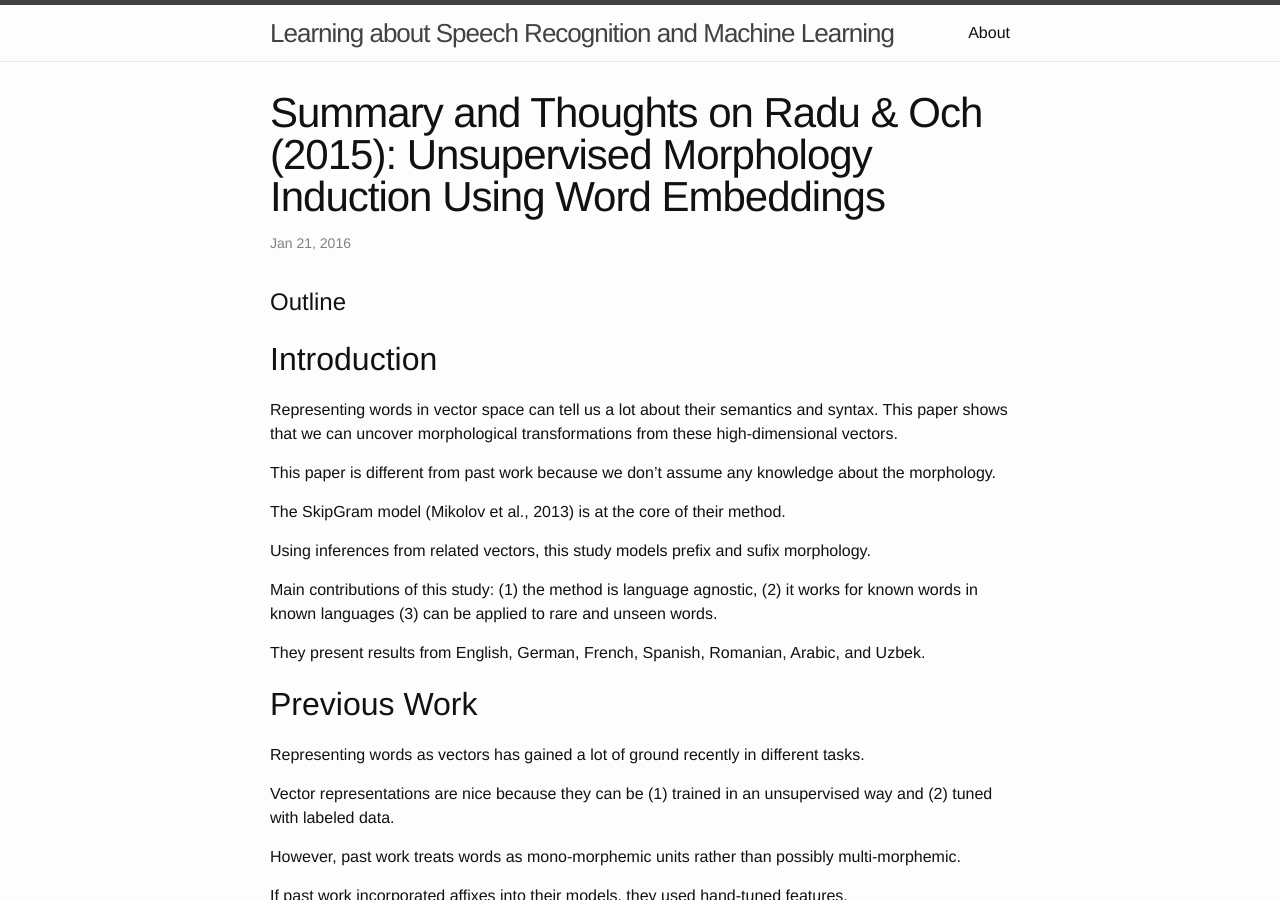
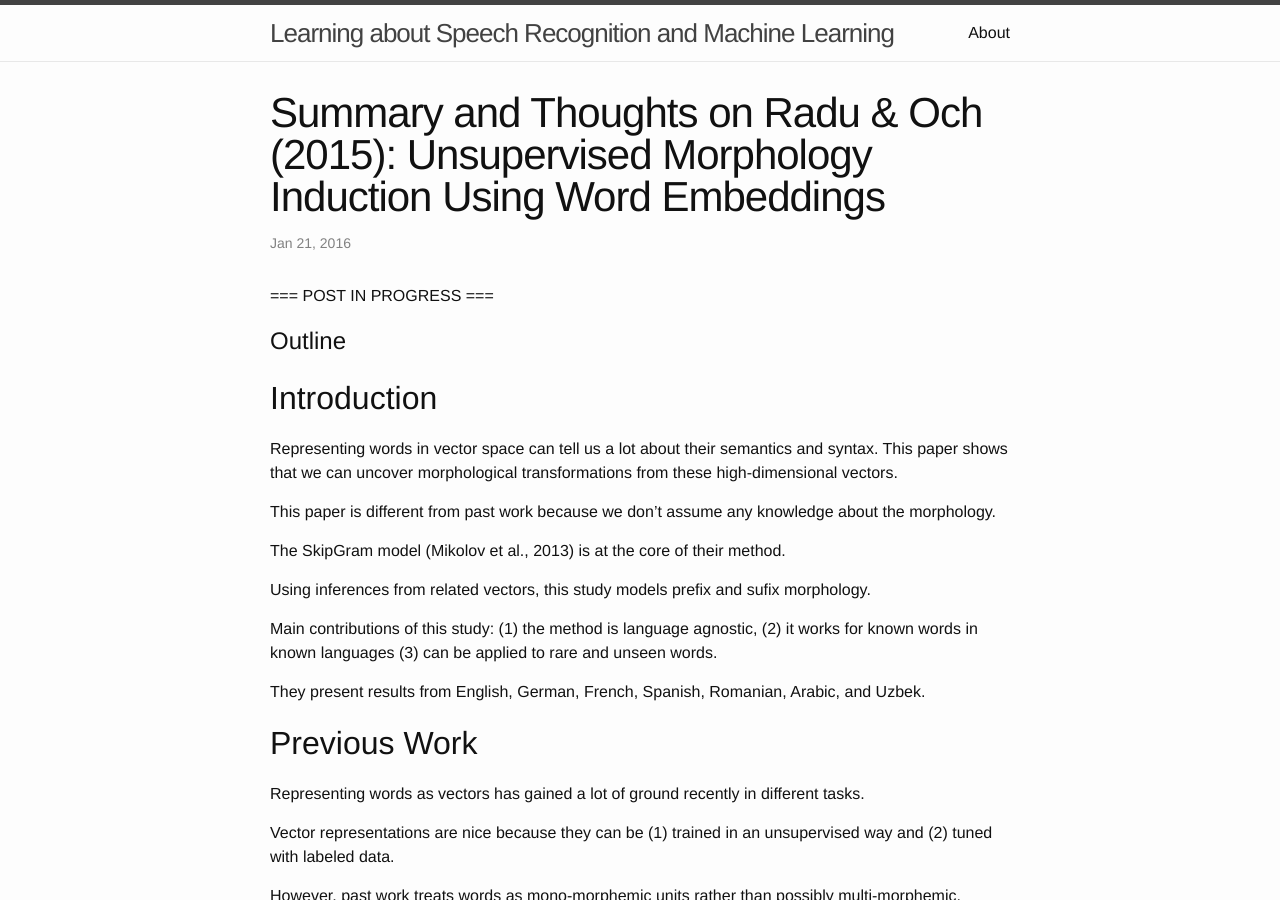
Before and after one commit to JRMeyer/jrmeyer.github.io, a Jekyll site: the page built from _posts/2016-01-20-Review-of-Soricut-and-Och-2015.markdown, in a window 1280 px wide and 900 px high. Built offline with Jekyll 4.4.1, drawn with Linux system fonts in a browser that asks for light colours; Markdown is read by kramdown in place of the engine named in the settings; comment, search, counter and statistics services are not loaded.

Commit message:
added in progress

```diff
--- a/_posts/2016-01-20-Review-of-Soricut-and-Och-2015.markdown
+++ b/_posts/2016-01-20-Review-of-Soricut-and-Och-2015.markdown
@@ -6,6 +6,7 @@ categories: review
 comments: True
 ---
 
+=== POST IN PROGRESS ===
 
 # Outline
 
```
